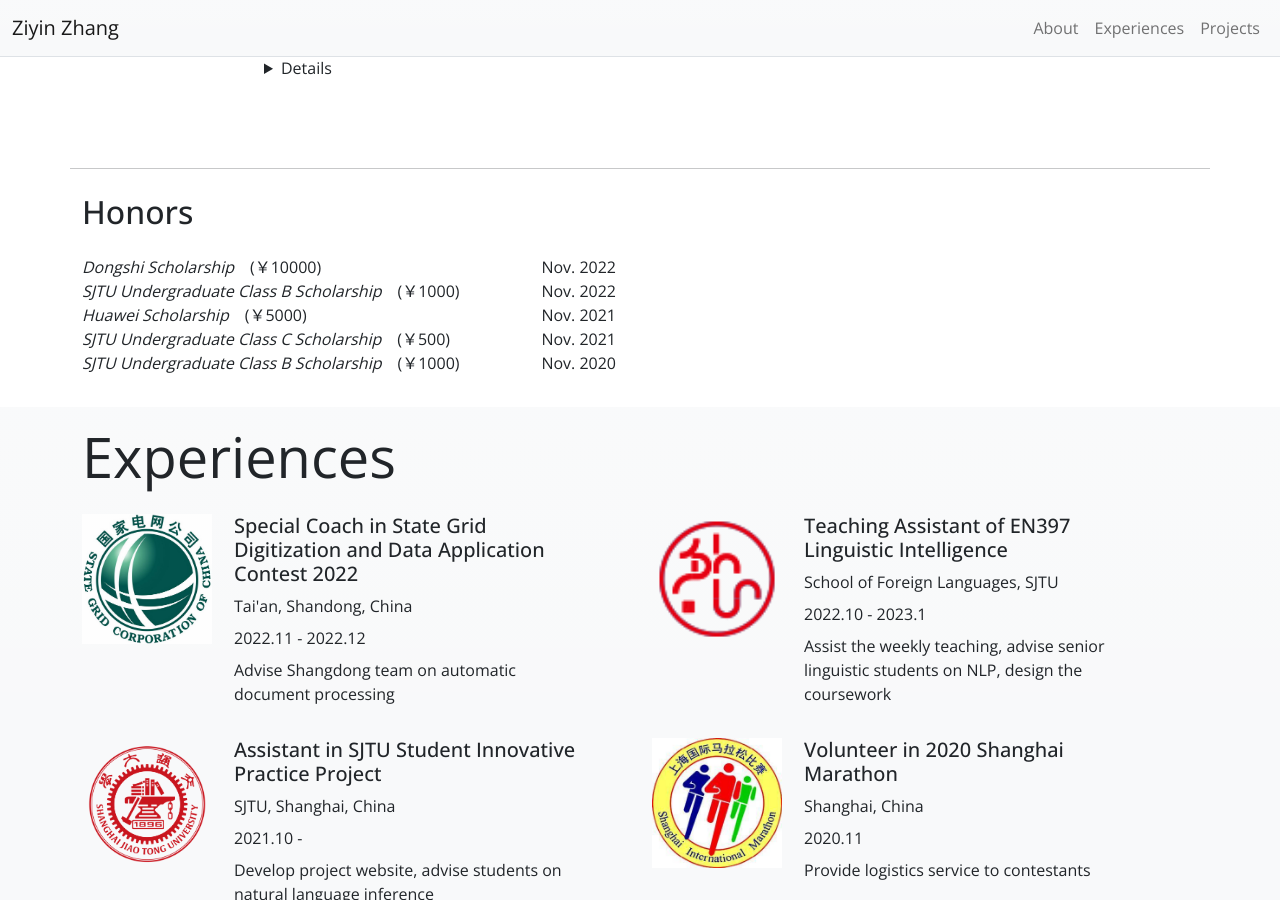
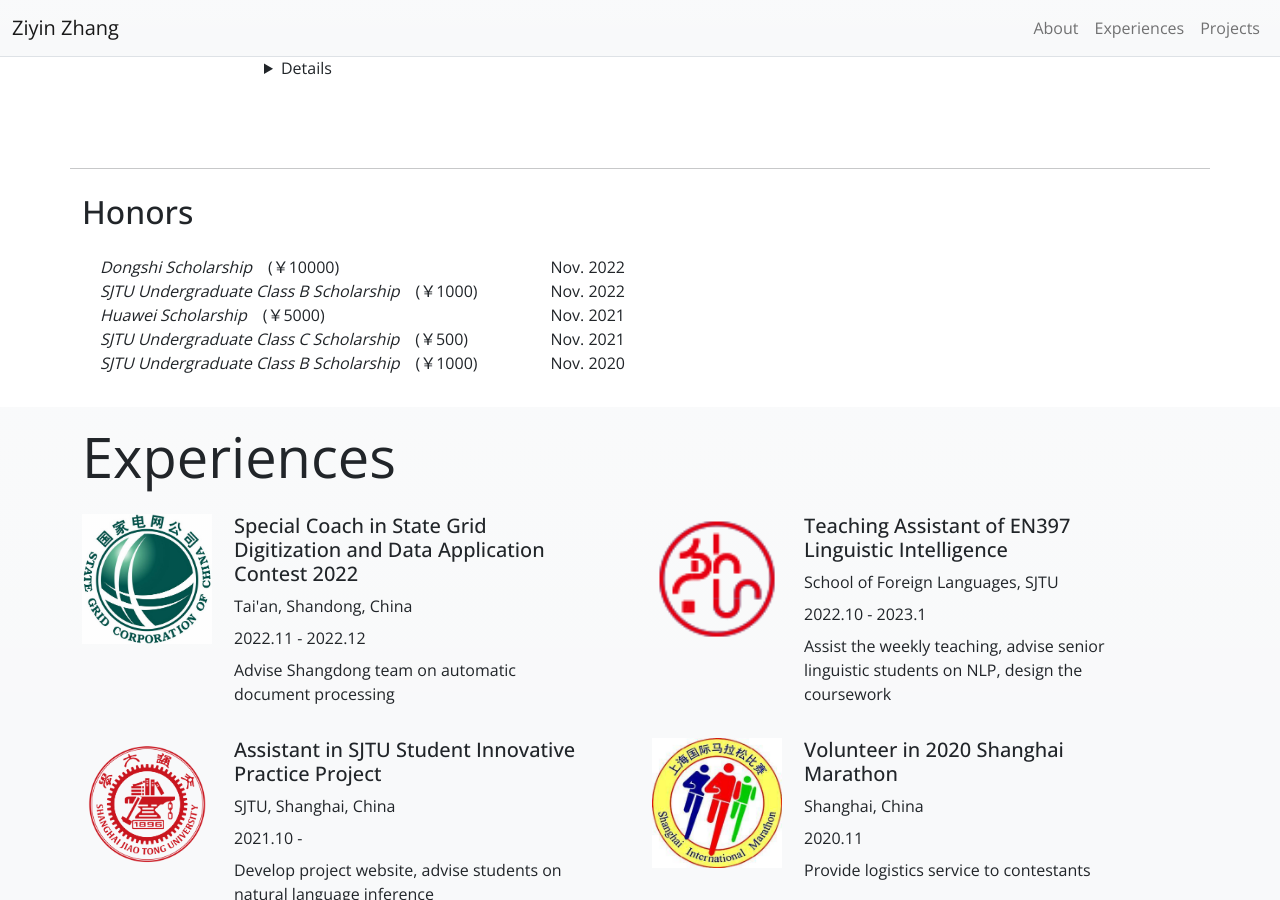
Before and after one commit to Geralt-Targaryen/Geralt-Targaryen.github.io, a Jekyll site: the page built from index.html, in a window 1280 px wide and 900 px high, scrolled down 1245 px. Built offline with Jekyll 4.4.1, drawn with Linux system fonts in a browser that asks for light colours.

Commit message:
honor style

```diff
--- a/_includes/about/about.html
+++ b/_includes/about/about.html
@@ -89,7 +89,7 @@
       <h2>Honors</h2>
       <p class="lead">
         {% for honor in site.data.bio.honor %}
-        <div class="row">
+        <div class="row" style="padding-left: 30px;">
           <div class="col-lg-6">
             <span><em>{{ honor.award }}</em>{{ honor.note }}</span>
             <span style="float:right">{{ honor.time }}</span>
```
